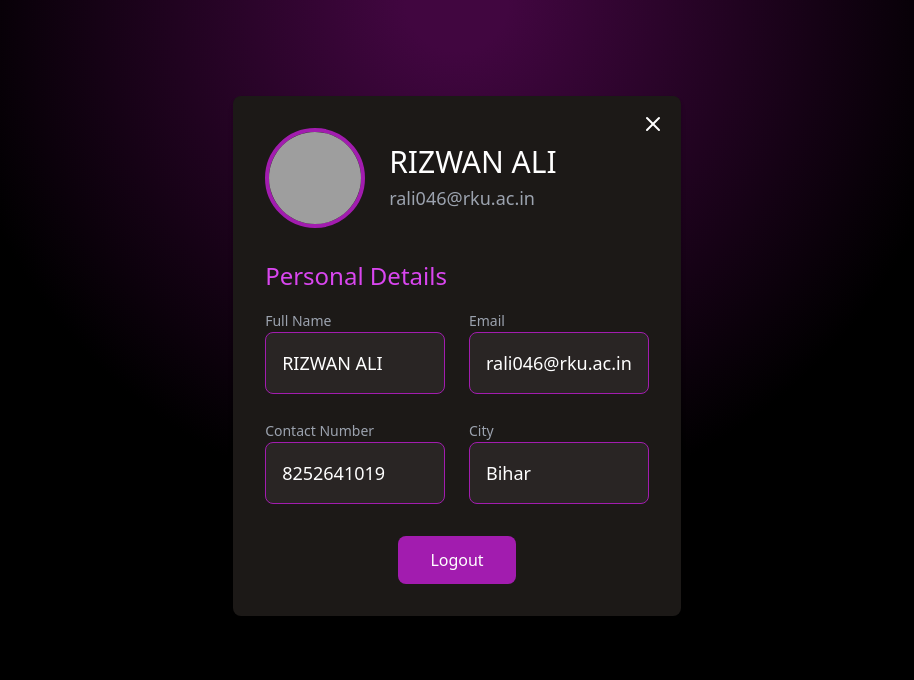
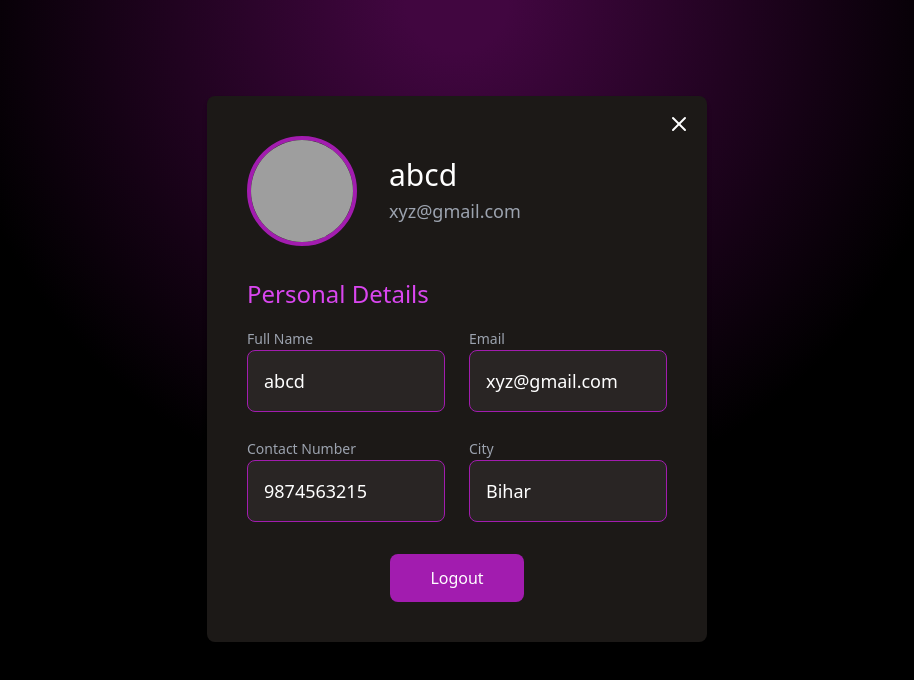
Before and after one commit to yashjaiswal4646/Online-Learning-React-, a React (Vite) app: page / in a window 1280 px wide. Shown: the top 680 px of the page, without its empty margins (183-1097 px from the left). Built offline with nearby package versions, Linux system fonts and the light colour scheme; grey boxes are pictures that could not be loaded.

Commit message:
update profile page

```diff
--- a/src/pages/Profile.jsx
+++ b/src/pages/Profile.jsx
@@ -3,7 +3,6 @@ import profile from "/images/profile.png";
 
 function Profile() {
   return (
-
     <div
       className="flex items-center justify-center min-h-screen px-6 text-white"
       style={{
@@ -11,15 +10,14 @@ function Profile() {
           "radial-gradient(circle at top center, #410640 5%, #000000 50%)",
       }}
     >
-    <main className="min-h-screen py-12 ">
+      <main className="w-full min-h-screen py-12">
 
         {/* Profile Section */}
-      <section className="relative max-w-[800px] mx-auto mt-12 bg-stone-900 p-8 rounded-lg shadow-md">
+        <section className="relative max-w-[500px] mx-auto bg-stone-900 p-10 rounded-lg shadow-md mt-12">
 
           {/* Cross button */}
           <button
             className="absolute text-white transition bg-transparent rounded-full top-4 right-4 hover:text-red-500"
-          onClick={() => console.log("Close button clicked")} // Add functionality here
           >
             <svg xmlns="http://www.w3.org/2000/svg" className="w-6 h-6" viewBox="0 0 24 24" fill="none" stroke="currentColor" strokeWidth="2" strokeLinecap="round" strokeLinejoin="round">
               <line x1="18" y1="6" x2="6" y2="18" />
@@ -28,15 +26,15 @@ function Profile() {
           </button>
 
           {/* Profile Info */}
-        <div className="flex items-center gap-6">
+          <div className="flex items-center gap-8">
             <img
               src={profile}
               alt="Profile"
-            className="w-[100px] h-[100px] rounded-full border-4 border-fuchsia-700"
+              className="w-[110px] h-[110px] rounded-full border-4 border-fuchsia-700"
             />
             <div className="text-white">
-            <h2 className="text-3xl">RIZWAN ALI</h2>
-            <p className="mt-1 text-lg text-gray-400">rali046@rku.ac.in</p>
+              <h2 className="text-3xl">abcd</h2>
+              <p className="mt-1 text-lg text-gray-400">xyz@gmail.com</p>
             </div>
           </div>
 
@@ -48,21 +46,21 @@ function Profile() {
               <div>
                 <label className="text-sm text-gray-400">Full Name</label>
                 <div className="p-4 text-lg border rounded-lg bg-stone-800 border-fuchsia-700">
-                RIZWAN ALI
+                  abcd
                 </div>
               </div>
 
               <div>
                 <label className="text-sm text-gray-400">Email</label>
                 <div className="p-4 text-lg border rounded-lg bg-stone-800 border-fuchsia-700">
-                rali046@rku.ac.in
+                  xyz@gmail.com
                 </div>
               </div>
 
               <div>
                 <label className="text-sm text-gray-400">Contact Number</label>
                 <div className="p-4 text-lg border rounded-lg bg-stone-800 border-fuchsia-700">
-                8252641019
+                  9874563215
                 </div>
               </div>
 
@@ -77,7 +75,7 @@ function Profile() {
 
           {/* Logout Button */}
           <div className="mt-8 text-center">
-          <button className="px-8 py-3 text-white transition rounded-lg bg-fuchsia-700 hover:bg-fuchsia-600">
+            <button className="px-10 py-3 text-white transition rounded-lg bg-fuchsia-700 hover:bg-fuchsia-600">
               Logout
             </button>
           </div>
```
Lines whose indentation alone changed are shown as unchanged.
